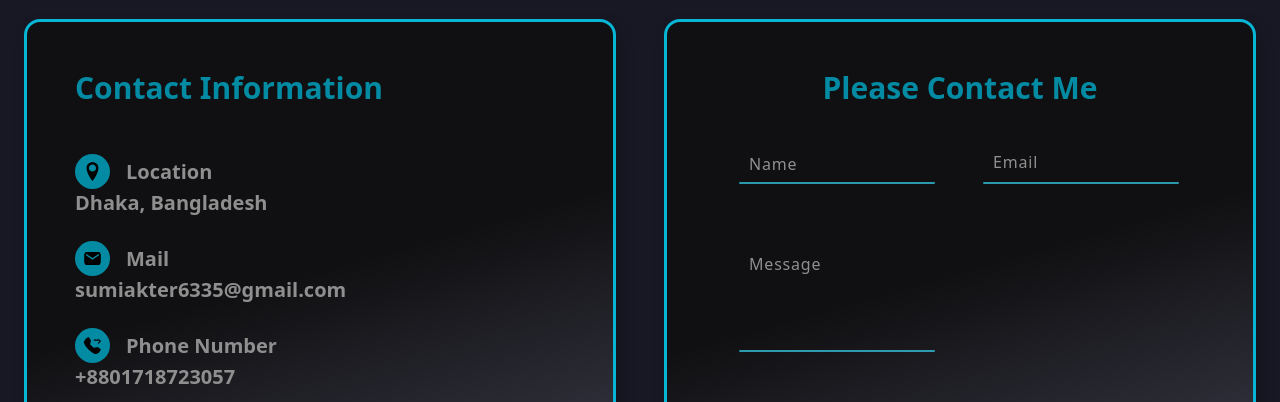
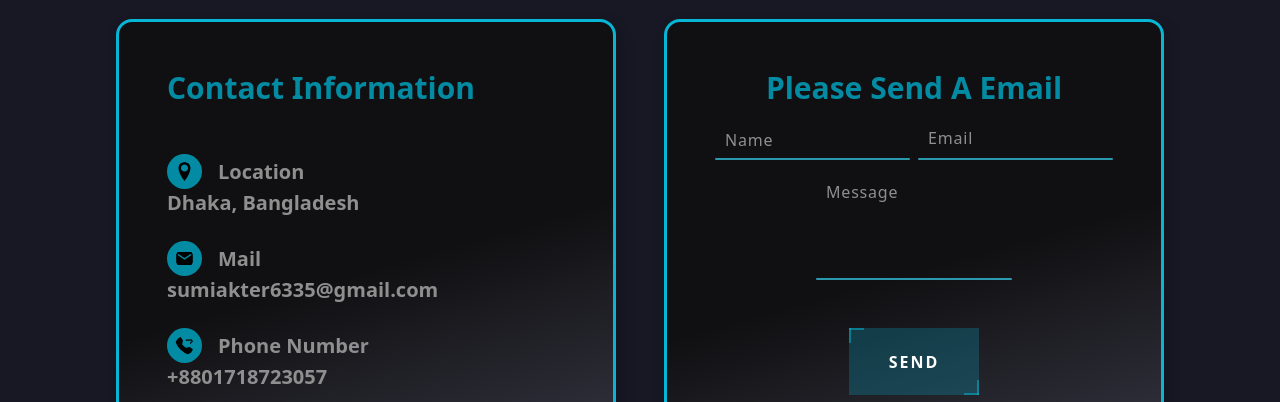
Before and after one commit to SumiAkter2/Sumi-Akter, a React (Create React App) app: page /contact in a window 1280 px wide. Shown: the part 237-639 px from the top of the page. Built offline with nearby package versions, Linux system fonts and the light colour scheme.

Commit message:
added margin

```diff
--- a/src/Components/Contact/Contact.css
+++ b/src/Components/Contact/Contact.css
@@ -1,6 +1,6 @@
 .card {
     color: #8f8f8f;
-    width: 600px;
+    width: 500px;
     height: 500px;
     background: linear-gradient(344deg, rgb(60, 60, 75) 0%, rgba(16, 16, 18, 1) 50%);
         box-shadow: 4px 6px 14px #00000036;
--- a/src/Components/Contact/Contact.js
+++ b/src/Components/Contact/Contact.js
@@ -76,11 +76,11 @@ const Contact = () => {
         {/* ======================= */}
         <div className="card text-center font-sans p-12 mx-6 mt-8 ">
           <h3 className=" text-secondary text-3xl font-bold">
-            Please Contact Me
+            Please Send A Email
           </h3>
           <form ref={form} onSubmit={sendEmail}>
             <div className="lg:flex">
-              <div className="inputbox m-6">
+              <div className="inputbox mx-auto">
                 <input
                   type="text"
                   required
@@ -91,14 +91,14 @@ const Contact = () => {
                 <span className="text-xl">Name</span>
                 <i></i>
               </div>
-              <div className="inputbox m-6">
+              <div className="inputbox ml-2 mx-auto">
                 <input name="user_email" required="required" type="email" />
                 <span>Email</span>
                 <i></i>
               </div>
             </div>
 
-            <div className="inputbox m-6">
+            <div className="inputbox mx-auto">
               <input name="message" className="message" required="required" />
               <span>Message</span>
               <i></i>
```
